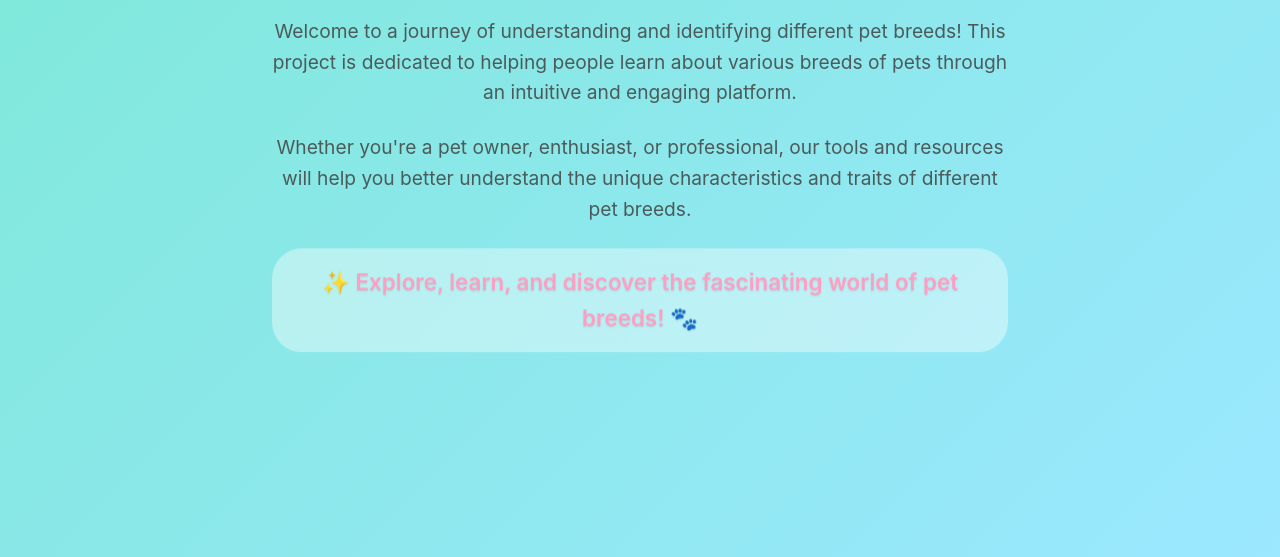
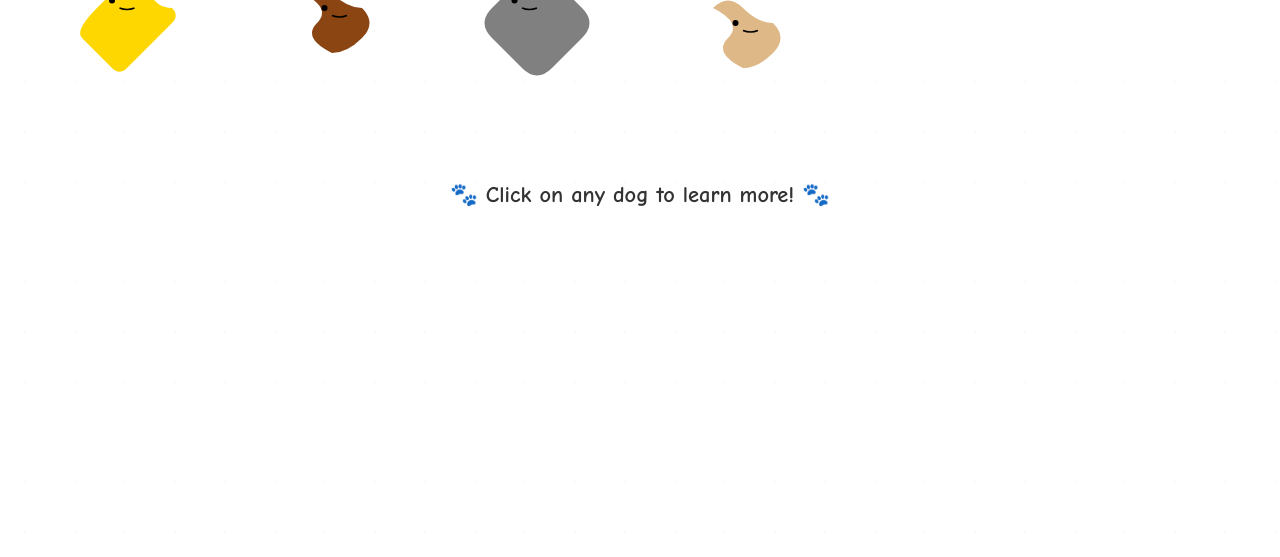
Before and after one commit to tzuchihuang-web/pets-breed-learning, a plain HTML site: page index.html in a window 1280 px wide. Shown: the part 243-800 px from the top of the page. Drawn offline with Linux system fonts and the light colour scheme.

Commit message:
Refactor layout and styles for enhanced user experience in index.html

```diff
--- a/index.html
+++ b/index.html
@@ -12,71 +12,132 @@
         }
 
         body {
-            font-family: -apple-system, BlinkMacSystemFont, 'Segoe UI', Roboto, Oxygen, Ubuntu, Cantarell, sans-serif;
+            font-family: 'Comic Sans MS', cursive, sans-serif;
             line-height: 1.6;
             min-height: 100vh;
-            display: flex;
-            align-items: center;
-            justify-content: center;
-            /* turquoise / aqua pastel gradient like the image */
-            background: linear-gradient(135deg, #7de8d7 0%, #9be8ff 100%);
+            background: #fff;
             padding: 2rem;
+            color: #333;
         }
 
         .content {
-            max-width: 800px;
-            padding: 2rem;
+            max-width: 1200px;
+            margin: 0 auto;
             text-align: center;
-            animation: float 6s ease-in-out infinite;
-        }
-
-        @keyframes float {
-            0%, 100% { transform: translateY(0); }
-            50% { transform: translateY(-20px); }
         }
 
         h1 {
-            color: #2d3436;
-            margin-bottom: 1.5rem;
+            color: #333;
+            margin-bottom: 2rem;
             font-size: 2.5rem;
-            /* pastel pink -> purple gradient to echo the image hair and accents */
-            background: linear-gradient(to right, #ff8fb1, #b48efc);
-            background-clip: text;
-            -webkit-background-clip: text;
-            -webkit-text-fill-color: transparent;
+            position: relative;
+        }
+
+        .dogs-container {
+            display: grid;
+            grid-template-columns: repeat(auto-fill, minmax(150px, 1fr));
+            gap: 2rem;
+            margin: 2rem 0;
+        }
+
+        .dog {
+            width: 150px;
+            height: 150px;
+            margin: 0 auto;
+            position: relative;
+            transition: transform 0.3s ease;
+        }
+
+        .dog:hover {
+            transform: scale(1.1) rotate(5deg);
+        }
+
+        @keyframes wiggle {
+            0%, 100% { transform: rotate(-3deg); }
+            50% { transform: rotate(3deg); }
+        }
+
+        .dog:hover {
+            animation: wiggle 0.5s infinite;
+        }
+
+        .dog img {
+            width: 100%;
+            height: 100%;
+            object-fit: contain;
         }
 
         p {
-            color: #4b5b5b;
+            color: #666;
             font-size: 1.2rem;
             margin-bottom: 1.5rem;
-            transform: scale(1);
-            transition: transform 0.3s ease;
-        }
-
-        p:hover {
-            transform: scale(1.02);
+            max-width: 800px;
+            margin-left: auto;
+            margin-right: auto;
         }
 
         .highlight {
-            color: #ff9ec2;
-            font-weight: 600;
+            color: #333;
+            font-weight: bold;
             font-size: 1.4rem;
             padding: 1rem;
-            background: rgba(255, 255, 255, 0.4);
-            border-radius: 30px;
+            margin-top: 2rem;
             display: inline-block;
-            backdrop-filter: blur(5px);
-            text-shadow: 0 1px 2px rgba(0,0,0,0.1);
+        }
+
+        /* Background pattern with subtle paw prints */
+        .paw-pattern {
+            position: fixed;
+            top: 0;
+            left: 0;
+            width: 100%;
+            height: 100%;
+            z-index: -1;
+            opacity: 0.1;
+            pointer-events: none;
+            background-image: radial-gradient(circle, #ccc 1px, transparent 1px);
+            background-size: 50px 50px;
         }
     </style>
 </head>
 <body>
+    <div class="paw-pattern"></div>
     <div class="content">
         <h1>Pets Breed Learning</h1>
-        <p>Welcome to a journey of understanding and identifying different pet breeds! This project is dedicated to helping people learn about various breeds of pets through an intuitive and engaging platform.</p>
-        <p>Whether you're a pet owner, enthusiast, or professional, our tools and resources will help you better understand the unique characteristics and traits of different pet breeds.</p>
-        <p class="highlight">✨ Explore, learn, and discover the fascinating world of pet breeds! 🐾</p>
+        <p>Welcome to a journey of understanding and identifying different pet breeds!</p>
+        <div class="dogs-container">
+            <!-- Dogs in various poses like the image -->
+            <div class="dog">
+                <svg viewBox="0 0 100 100">
+                    <path d="M50,20 Q60,20 65,30 T80,40 Q85,45 80,50 T70,60 Q65,65 60,70 T50,80 Q45,85 40,80 T30,70 Q25,65 20,60 T30,40 Q35,35 40,30 T50,20" fill="#FFD700"/>
+                    <circle cx="40" cy="35" r="2" fill="#000"/>
+                    <path d="M45,40 Q50,42 55,40" fill="none" stroke="#000" stroke-width="1"/>
+                </svg>
+            </div>
+            <div class="dog">
+                <svg viewBox="0 0 100 100">
+                    <path d="M30,30 Q40,20 50,30 T70,40 Q80,50 70,60 T50,70 Q30,60 40,50 T30,30" fill="#8B4513"/>
+                    <circle cx="45" cy="40" r="2" fill="#000"/>
+                    <path d="M50,45 Q55,47 60,45" fill="none" stroke="#000" stroke-width="1"/>
+                </svg>
+            </div>
+            <div class="dog">
+                <svg viewBox="0 0 100 100">
+                    <path d="M40,20 Q50,10 60,20 T80,40 Q90,50 80,60 T60,80 Q50,90 40,80 T20,60 Q10,50 20,40 T40,20" fill="#808080"/>
+                    <circle cx="35" cy="35" r="2" fill="#000"/>
+                    <path d="M40,40 Q45,42 50,40" fill="none" stroke="#000" stroke-width="1"/>
+                </svg>
+            </div>
+            <!-- Add more dogs with different colors and poses -->
+            <div class="dog">
+                <svg viewBox="0 0 100 100">
+                    <path d="M30,40 Q40,30 50,40 T70,50 Q80,60 70,70 T50,80 Q30,70 40,60 T30,40" fill="#DEB887"/>
+                    <circle cx="45" cy="50" r="2" fill="#000"/>
+                    <path d="M50,55 Q55,57 60,55" fill="none" stroke="#000" stroke-width="1"/>
+                </svg>
+            </div>
+        </div>
+        <p class="highlight">🐾 Click on any dog to learn more! 🐾</p>
     </div>
 </body>
 </html>
```
